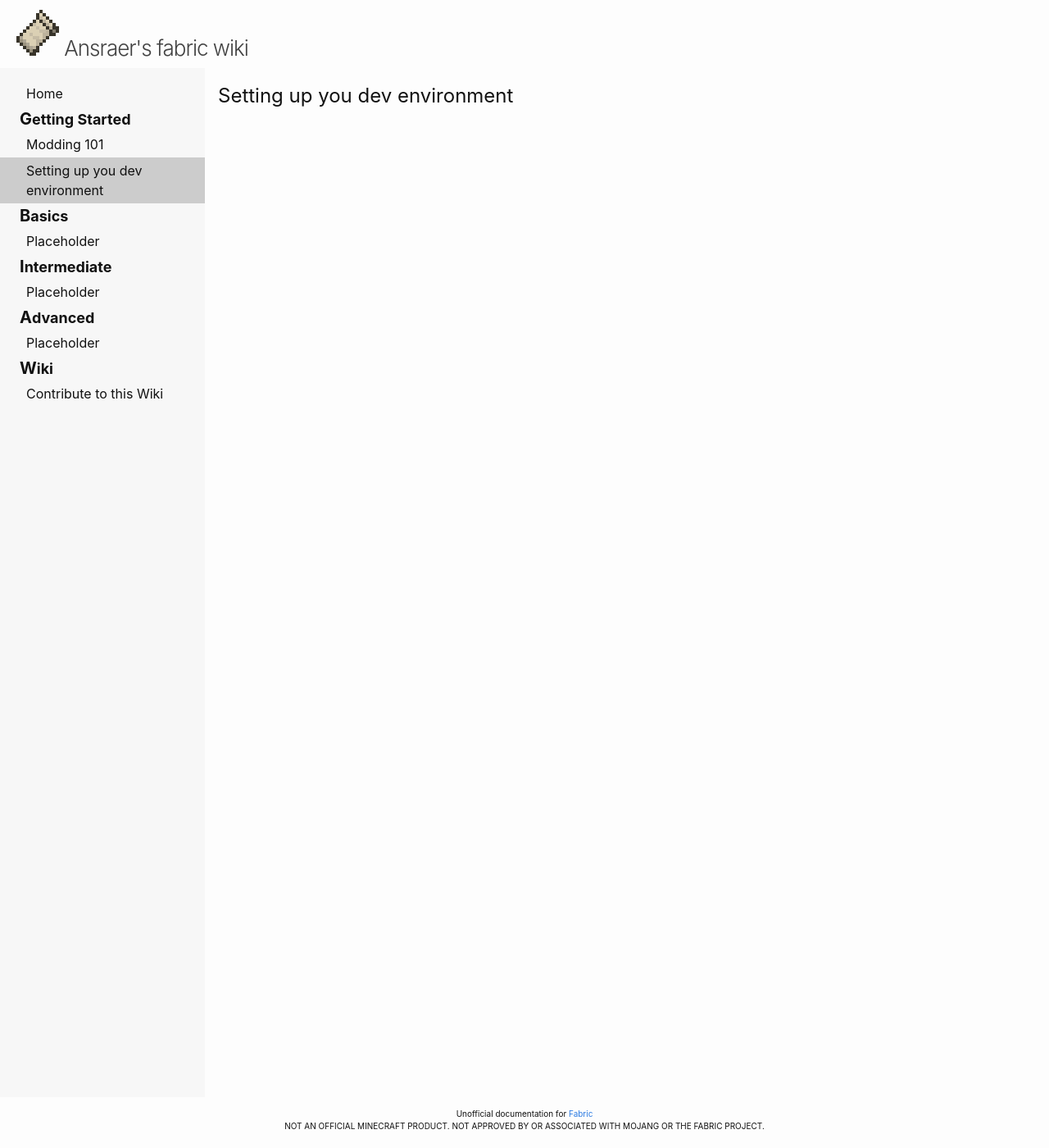
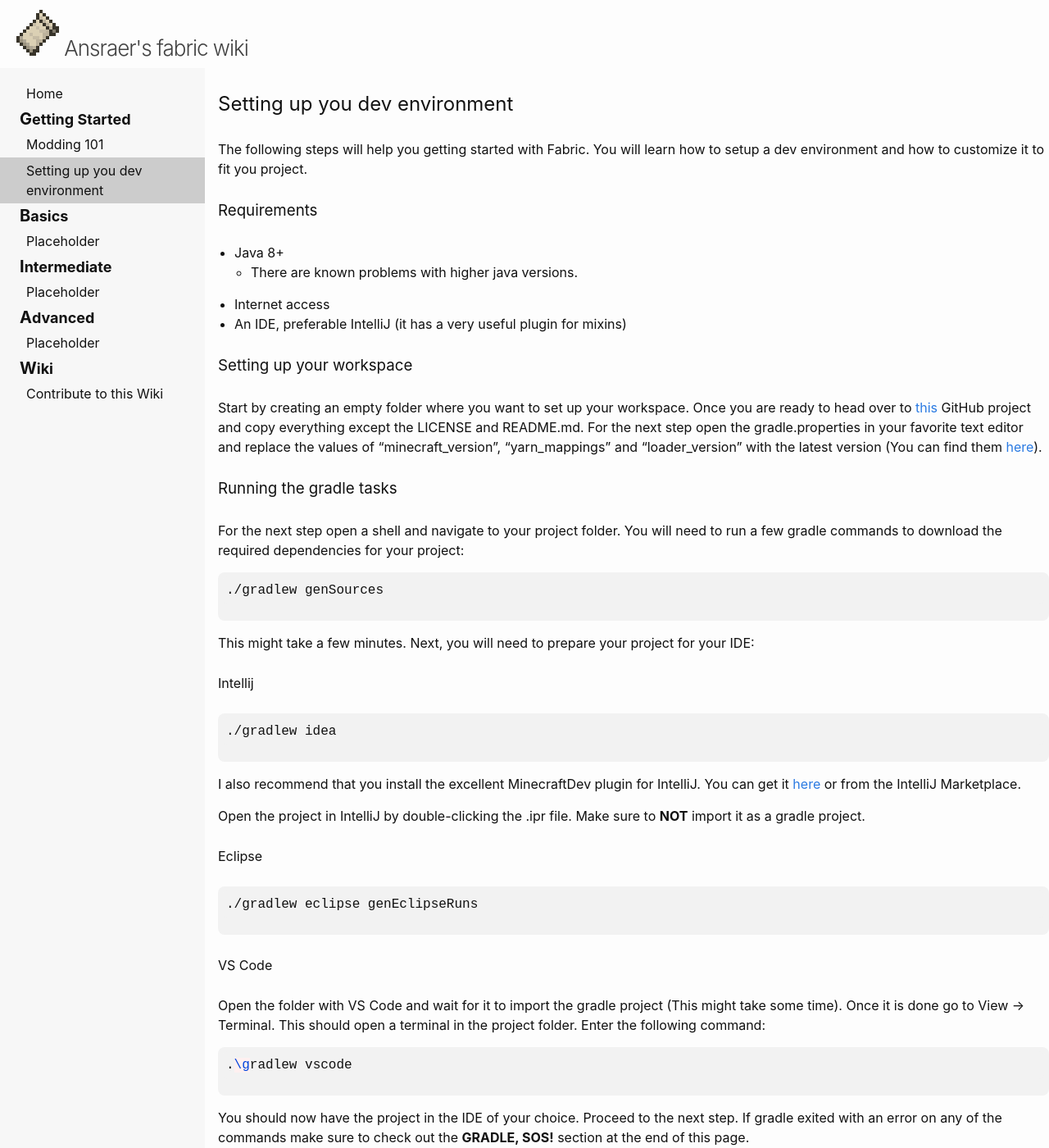
Before and after one commit to CottonMC/Wiki, a Jekyll site: the page built from _pages/_beginner/Setup.md, in a window 1280 px wide and 1400 px high. Shown: the whole window at 82% size. Built offline with Jekyll 4.4.1, drawn with Linux system fonts in a browser that asks for light colours; some of the changed text lies outside the part shown.

Commit message:
Added setup, changed code bg-color

````diff
--- a/_pages/_beginner/Setup.md
+++ b/_pages/_beginner/Setup.md
@@ -3,3 +3,101 @@ layout: page
 title: "Setting up you dev environment"
 order: 2
 ---
+The following steps will help you getting started with Fabric. You will learn how to setup a dev environment and how to customize it to fit you project.
+
+### Requirements
+- Java 8+
+    - There are known problems with higher java versions.
+- Internet access
+- An IDE, preferable IntelliJ (it has a very useful plugin for mixins)
+
+### Setting up your workspace
+Start by creating an empty folder where you want to set up your workspace. Once you are ready to head over to [this](https://github.com/FabricMC/fabric-example-mod/) GitHub project and copy everything except the LICENSE and README.md. For the next step open the gradle.properties in your favorite text editor and replace the values of "minecraft_version", "yarn_mappings" and "loader_version" with the latest version (You can find them [here](https://modmuss50.me/fabric.html)).
+
+### Running the gradle tasks
+For the next step open a shell and navigate to your project folder. You will need to run a few gradle commands to download the required dependencies for your project:
+```shell
+./gradlew genSources
+```
+This might take a few minutes. Next, you will need to prepare your project for your IDE:
+
+#### Intellij
+```shell
+./gradlew idea
+```
+I also recommend that you install the excellent MinecraftDev plugin for IntelliJ. You can get it [here](https://plugins.jetbrains.com/plugin/8327-minecraft-development) or from the IntelliJ Marketplace.
+
+Open the project in IntelliJ by double-clicking the .ipr file. Make sure to **NOT** import it as a gradle project.
+#### Eclipse
+```shell
+./gradlew eclipse genEclipseRuns
+```
+#### VS Code
+Open the folder with VS Code and wait for it to import the gradle project (This might take some time). Once it is done go to View -> Terminal. This should open a terminal in the project folder. Enter the following command:
+```shell
+.\gradlew vscode
+```
+
+You should now have the project in the IDE of your choice. Proceed to the next step. If gradle exited with an error on any of the commands make sure to check out the **GRADLE, SOS!** section at the end of this page.
+
+### Some important files
+In this section I will introduce some of the most important files of your project.
+
+#### src/main/resources/fabric.mod.json
+This file contains basic information about your mod and is used to start your mod. **DO NOT RENAME OR MOVE IT**.
+It should look something like this:
+```json
+{
+  "id": "modid",
+  "name": "Example Mod",
+  "description": "This is an example description! Tell everyone what your mod is about!",
+  "version": "${version}",
+  "side": "universal",
+  "initializers": [
+    "net.fabricmc.example.ExampleMod"
+  ],
+  "requires": {
+    "fabric": "*"
+  },
+  "mixins": {
+    "client": "modid.client.json",
+    "common": "modid.common.json"
+  }
+}
+```
+There are three important entries in this file:
+1. "id" This contains your mod's modid. This will be used to uniquely identify your mod.
+2. "initializers" This array contains the fully qualified names of all your mods Initializers (Usually only one). Should you rename your initializer class or move it to another package make sure to update this string too.
+3. "mixins" This is where you set the name of your client, common and server mixin names. Make sure that the entries always match the names of your mixin json files.
+
+#### src/main/resources/modid.*.json (Mixin files)
+These files contain a list of all your mixin. Whenever you want to add or remove a mixin make sure to also update the corresponding mixin file.
+Here is how your modid.client.json should look like right now:
+```json
+{
+  "required": true,
+  "package": "net.fabricmc.example.mixin",
+  "compatibilityLevel": "JAVA_8",
+  "mixins": [
+    "ExampleMixin"
+  ],
+  "injectors": {
+    "defaultRequire": 1
+  }
+}
+```
+Important is the line starting with "package" and the "mixins" array. The later is an array of all the mixin classes that you want to add on the client side and the first is the package where they can be found. Right now only the mixin "ExampleMixin" in the "net.fabricmc.example.mixin" will be applied.
+
+#### src/main/java/net/fabricmc/example/ExampleMod.jaba
+This is your mod's main class. It's onInitialize() method will be run during Minecraft's startup. Whenever I mention "the initialize method" or "during initialization" or "in your main mod class" I am talking about this method/class.
+
+### Customize your project
+Now that you have a basic idea of what your project looks like here are some important next steps:
+
+1. Change the default package and rename the main mod class. (don't forget to update all the json files I mentioned above)
+2. Update the fabric.mod.json. It's time to pick a name, modid and to write a basic description for your mod.
+3. Rename the mixin json files. Update the mixn jsons so that they contain you modid. While you are at it I would recommend to also add the prefix "mixins" to the files. This will allow the MCDev plugin to find them. And make sure to also update the fabric.mod.json file.
+4. Start reading the source code of other mods on github or head over to the Basic section. And don't forget to join us on Discord!
+
+### **GRADLE, SOS!**
+You are doomed. Give up.
--- a/assets/css/main.css
+++ b/assets/css/main.css
@@ -25,6 +25,8 @@ ul, ol {
 
 h1, h2, h3, h4, h5, h6 {
     font-weight: 400;
+    padding-top: 10px;
+    padding-bottom: 10px;
 }
 
 /**
--- a/assets/css/syntax.css
+++ b/assets/css/syntax.css
@@ -1,6 +1,6 @@
 .highlight .hll { background-color: #ffffcc }
 .highlight  {
-    background: #ffffff;
+    background: #f2f2f2;
     padding: 5px;
     border-radius: 8px;
 }
````
Also changed, not shown: _pages/_beginner/Modding101.md (+2 -2 lines).
